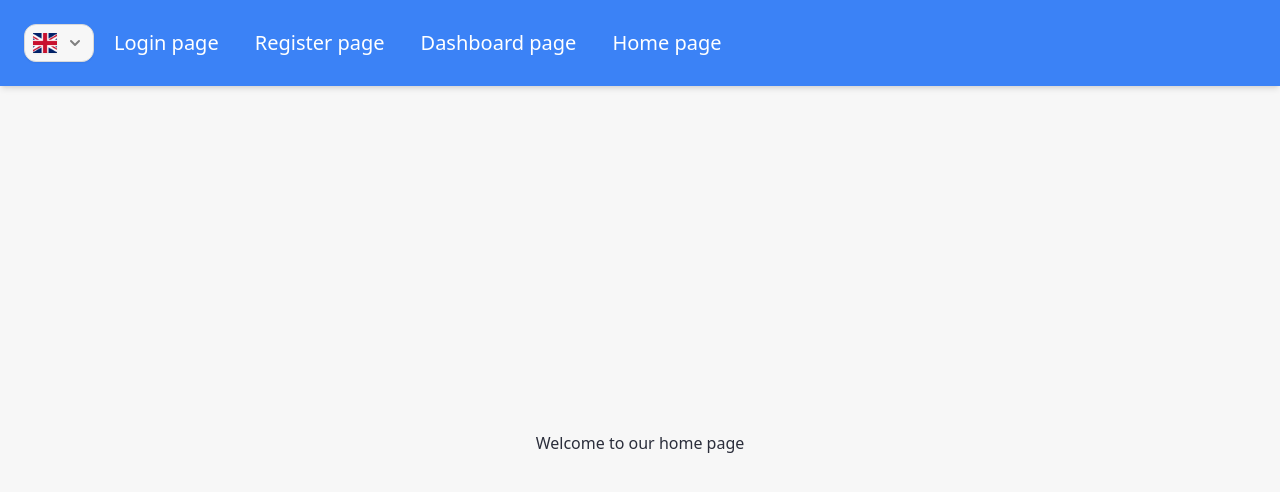
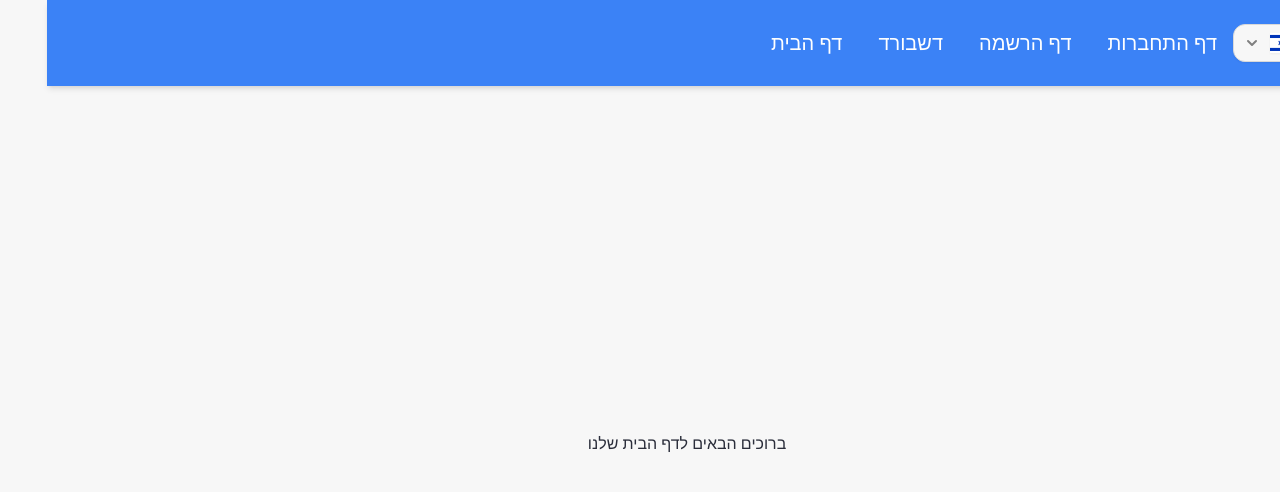
Before and after one commit to shlomiNugarker/mern-starter, a React (Vite) app in the folder frontend/: page /#/ in a window 1280 px wide. Shown: the top 492 px of the page. Built offline with nearby package versions, Linux system fonts and the light colour scheme.

Commit message:
set hebrew as default laguage

```diff
--- a/frontend/src/i18n.ts
+++ b/frontend/src/i18n.ts
@@ -3,10 +3,10 @@ import { initReactI18next } from "react-i18next";
 import enTranslation from "./locales/en.json";
 import heTranslation from "./locales/he.json";
 
-const getUserLanguage = () => {
-  const userLang = navigator.language || navigator.languages[0];
-  return userLang.split("-")[0];
-};
+// const getUserLanguage = () => {
+//   const userLang = navigator.language || navigator.languages[0];
+//   return userLang.split("-")[0];
+// };
 
 i18n.use(initReactI18next).init({
   resources: {
@@ -17,7 +17,7 @@ i18n.use(initReactI18next).init({
       translation: heTranslation,
     },
   },
-  lng: getUserLanguage(),
+  lng: "he", // getUserLanguage(),
   fallbackLng: "he",
   interpolation: {
     escapeValue: false,
```
